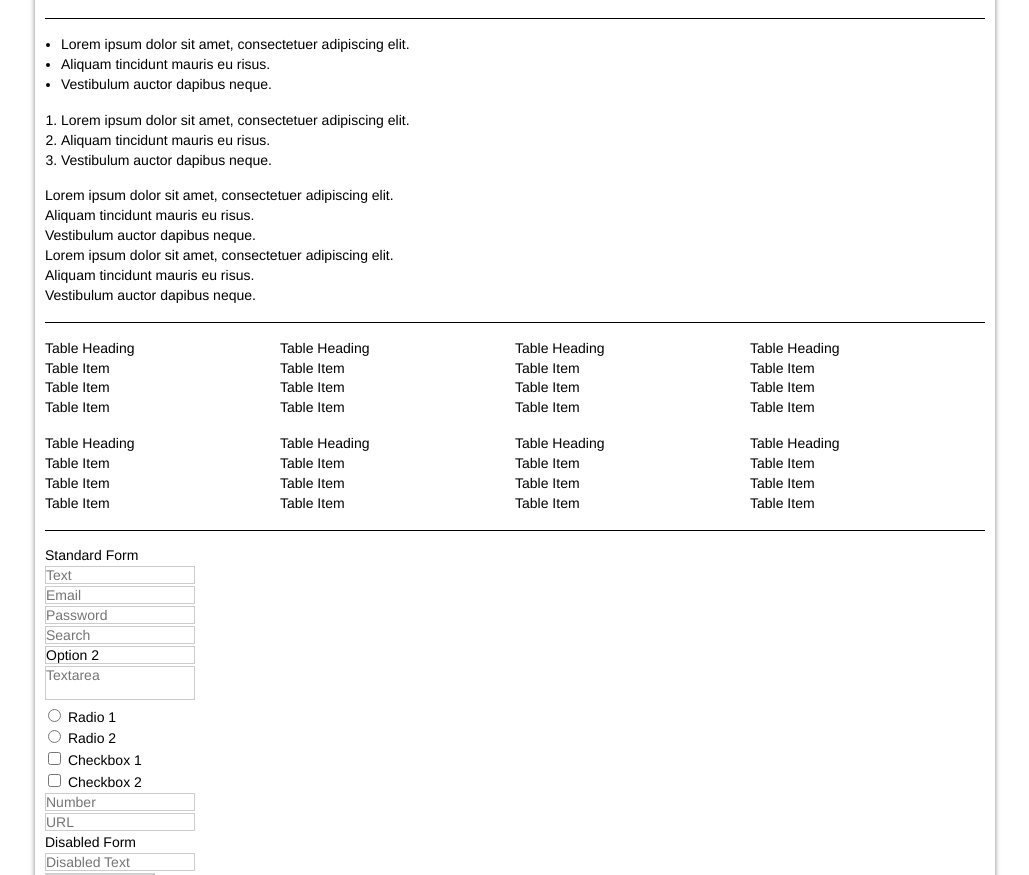
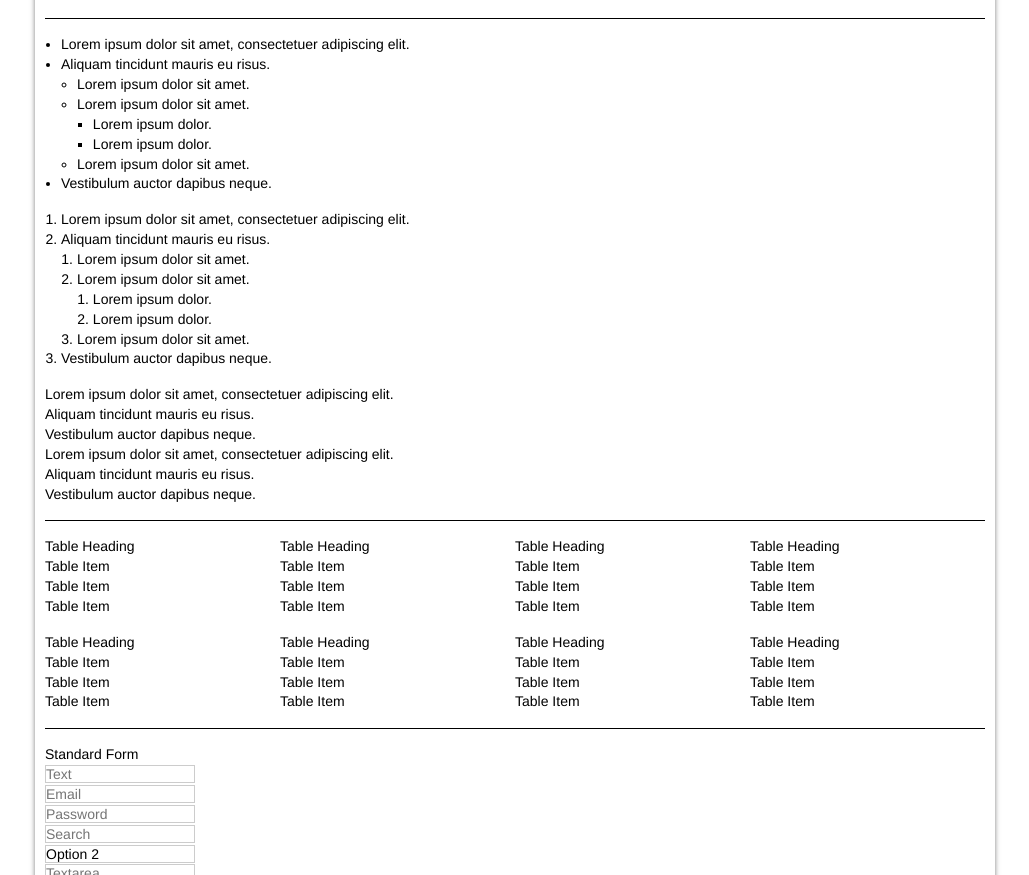
Before and after one commit to aristorinjuang/aribase, a plain HTML site: page test.html in a window 1280 px wide. Shown: the part 1348-2223 px from the top of the page, without its empty margins (125-1154 px from the left). Drawn offline with Linux system fonts and the light colour scheme.

Commit message:
Update test.html

```diff
--- a/test.html
+++ b/test.html
@@ -104,12 +104,34 @@ line breaks
 		<section id="list">
 			<ul>
 				<li>Lorem ipsum dolor sit amet, consectetuer adipiscing elit.</li>
-			   <li>Aliquam tincidunt mauris eu risus.</li>
+				<li>Aliquam tincidunt mauris eu risus.
+					<ul>
+						<li>Lorem ipsum dolor sit amet.</li>
+						<li>Lorem ipsum dolor sit amet.
+							<ul>
+								<li>Lorem ipsum dolor.</li>
+								<li>Lorem ipsum dolor.</li>
+							</ul>
+						</li>
+						<li>Lorem ipsum dolor sit amet.</li>
+					</ul>
+				</li>
 				<li>Vestibulum auctor dapibus neque.</li>
 			</ul>
 			<ol>
 				<li>Lorem ipsum dolor sit amet, consectetuer adipiscing elit.</li>
-			   <li>Aliquam tincidunt mauris eu risus.</li>
+				<li>Aliquam tincidunt mauris eu risus.
+					<ol>
+						<li>Lorem ipsum dolor sit amet.</li>
+						<li>Lorem ipsum dolor sit amet.
+							<ol>
+								<li>Lorem ipsum dolor.</li>
+								<li>Lorem ipsum dolor.</li>
+							</ol>
+						</li>
+						<li>Lorem ipsum dolor sit amet.</li>
+					</ol>
+				</li>
 				<li>Vestibulum auctor dapibus neque.</li>
 			</ol>
 
```
Lines whose indentation alone changed are shown as unchanged.
